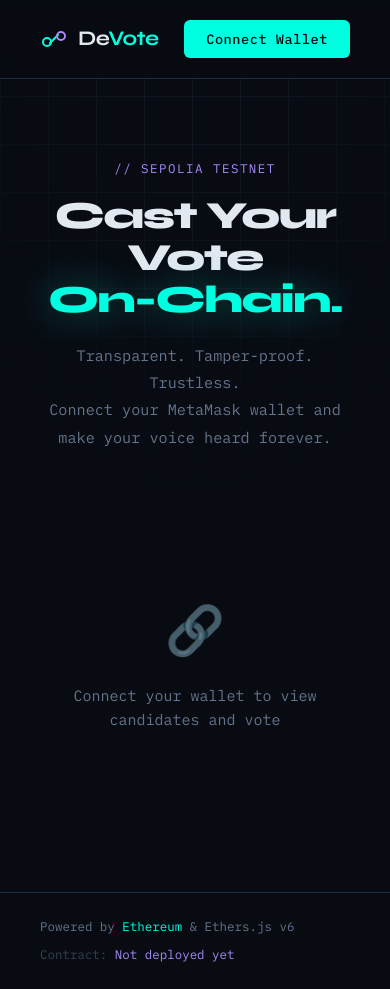
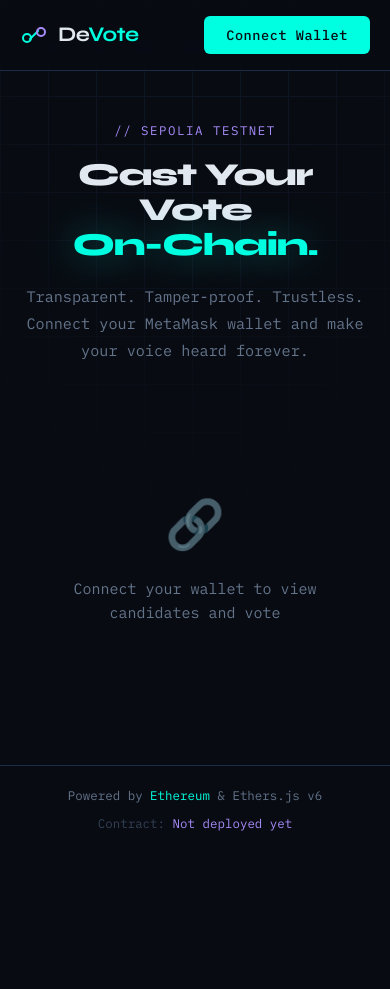
Before and after one commit to Dev-Abdullah-786/decentralized-realtime-vote, a plain HTML site: page index.html in a window 390 px wide. After the commit the page ends 854 px from the top, so only its background shows below. Drawn offline with Linux system fonts and the light colour scheme; a script that the page names is missing.

Commit message:
add mobile responsive media queries

```diff
--- a/style.css
+++ b/style.css
@@ -475,3 +475,30 @@ a:hover {
 .footer-contract .mono {
   color: var(--purple);
 }
+
+/* Responsive */
+@media (max-width: 640px) {
+  .site-header {
+    padding: 16px 20px;
+  }
+  .hero {
+    padding: 50px 20px 40px;
+  }
+  .main-content {
+    padding: 0 20px 60px;
+  }
+  .site-footer {
+    padding: 20px;
+    flex-direction: column;
+    text-align: center;
+  }
+  .hero-title {
+    font-size: 2rem;
+  }
+  .status-bar {
+    margin: 0 20px 24px;
+  }
+  .candidates-grid {
+    grid-template-columns: 1fr;
+  }
+}
```
